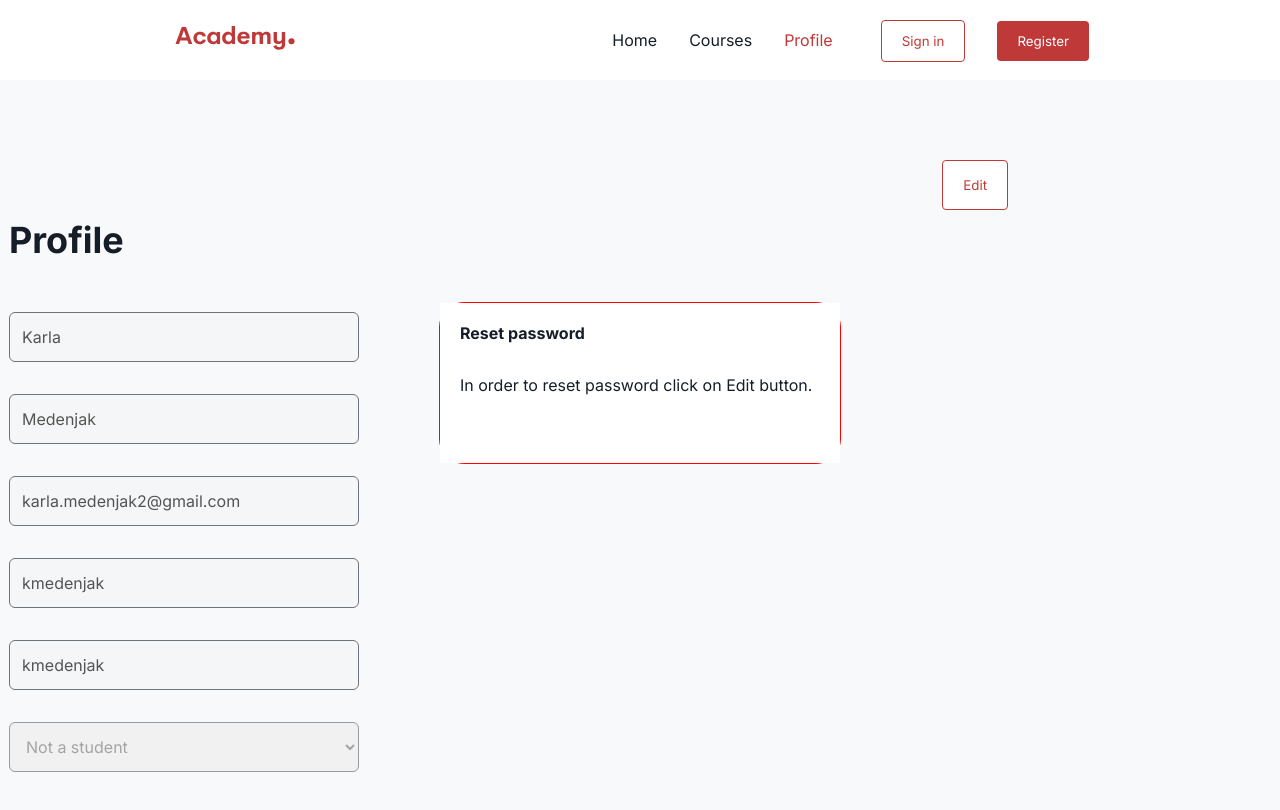
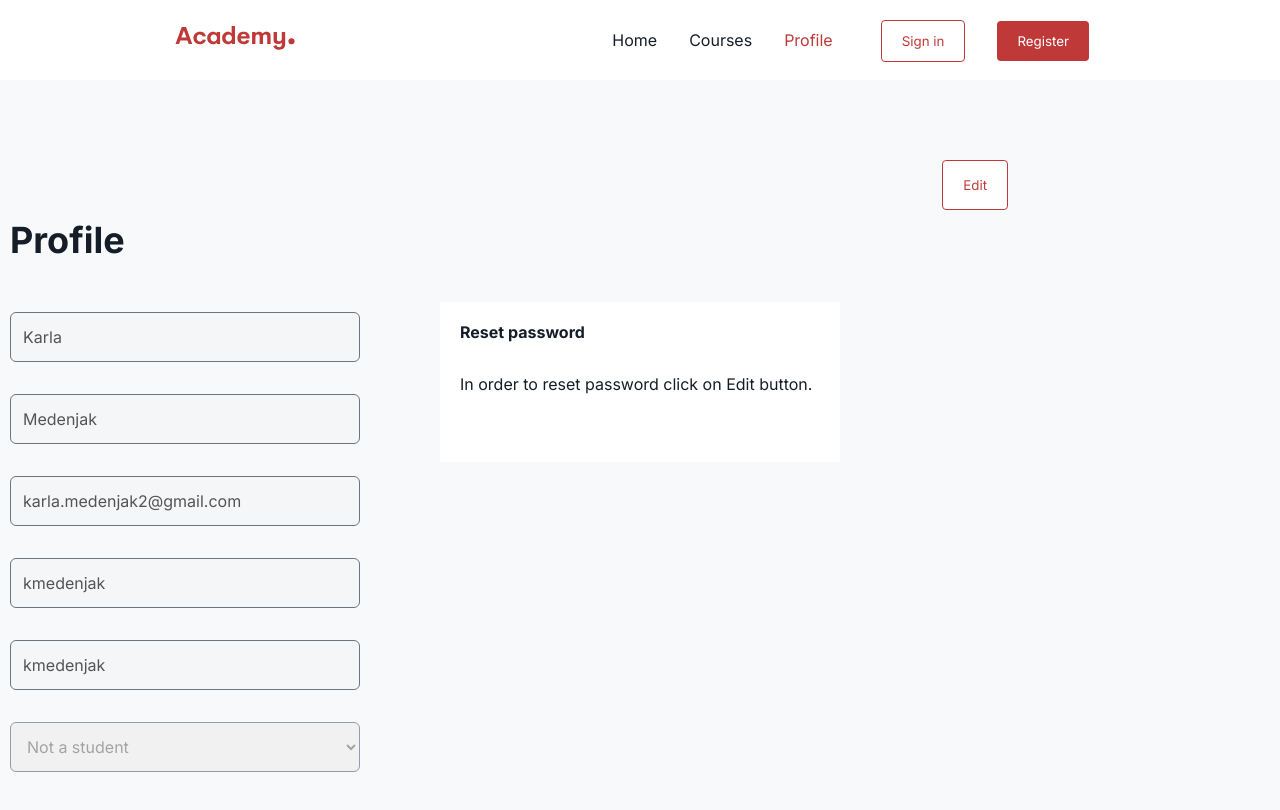
Before and after one commit to kmedenjak/Speck_homework, a React (Vite) app in the folder react-intro/: page /profile in a window 1280 px wide. Shown: the top 810 px of the page. Built offline with nearby package versions, Linux system fonts and the light colour scheme.

Commit message:
hw-9 Reset password border

```diff
--- a/react-intro/src/components/Password/PasswordStyle.js
+++ b/react-intro/src/components/Password/PasswordStyle.js
@@ -5,8 +5,6 @@ export const PassBackground = styled.section`
   display: flex;
   margin-top: 40px;
   min-width: 400px;
-  border: 1px solid red;
-  border-radius: 25px !important;
 `;
 
 export const PassBackgroundInner = styled.div`
```
